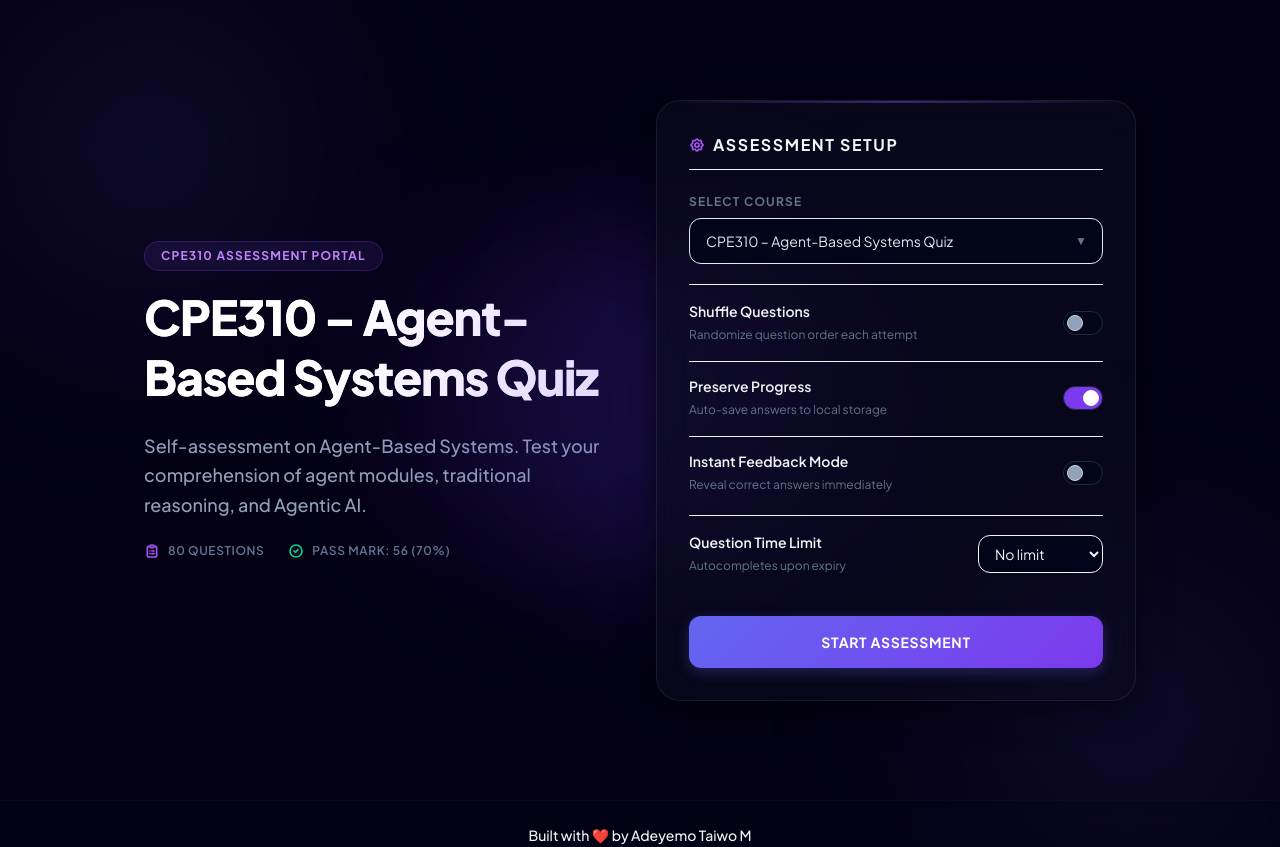
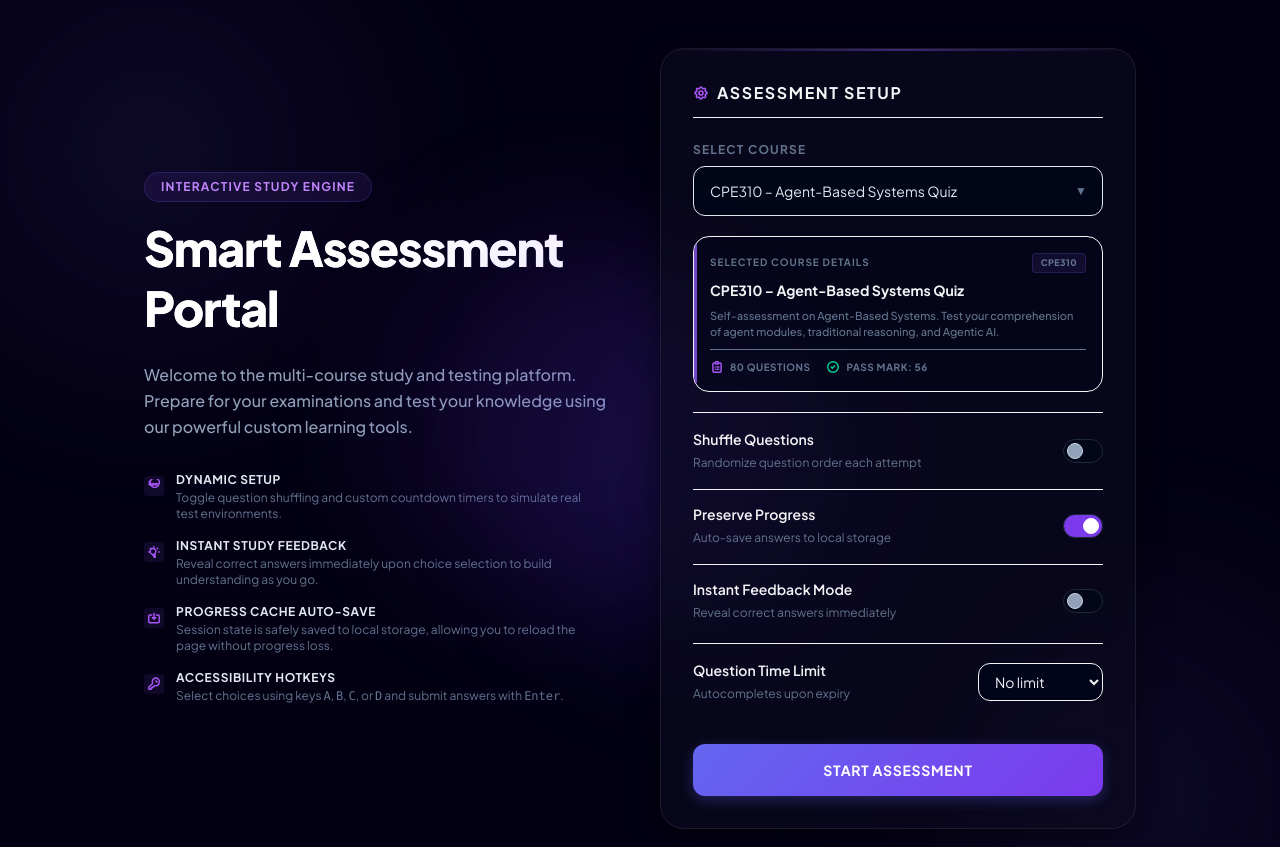
Before and after one commit to adeyemo-taiwo-m/ATM-QUIZ, a Next.js app: page / in a window 1280 px wide. Shown: the top 847 px of the page. Built offline with nearby package versions, Linux system fonts and the light colour scheme.

Commit message:
Redesign onboarding left side to general Smart Assessment Portal welcome and list features, nesting selected course metadata inside settings card

```diff
--- a/src/components/QuizShell.tsx
+++ b/src/components/QuizShell.tsx
@@ -250,29 +250,59 @@ export default function QuizShell({ courses }: { courses: CourseOption[] }) {
         <div className="absolute top-1/4 left-1/4 w-96 h-96 rounded-full bg-brand-600/10 blur-3xl pointer-events-none" />
         <div className="absolute bottom-1/4 right-1/4 w-96 h-96 rounded-full bg-indigo-600/10 blur-3xl pointer-events-none" />
 
-        <div className="w-full grid grid-cols-1 lg:grid-cols-12 gap-8 items-center">
-          {/* Left Column: Course Intro (6 cols) */}
+        <div className="w-full grid grid-cols-1 lg:grid-cols-12 gap-10 items-center">
+          {/* Left Column: Assessment Portal General Features (6 cols) */}
           <div className="lg:col-span-6 space-y-6 text-center lg:text-left">
             <div>
               <span className="inline-flex rounded-full bg-brand-500/10 border border-brand-500/20 px-4 py-1.5 text-xs font-bold uppercase tracking-widest text-brand-300 mb-4">
-                {meta.course} Assessment Portal
+                Interactive Study Engine
               </span>
               <h1 className="text-4xl md:text-5xl font-extrabold leading-tight text-white tracking-tight bg-gradient-to-r from-white via-slate-100 to-indigo-300 bg-clip-text text-transparent">
-                {meta.title}
+                Smart Assessment Portal
               </h1>
             </div>
-            <p className="text-slate-400 text-base md:text-lg leading-relaxed max-w-xl mx-auto lg:mx-0 font-medium">
-              {activeCourse.description}
+            <p className="text-slate-400 text-sm md:text-base leading-relaxed max-w-xl mx-auto lg:mx-0 font-medium">
+              Welcome to the multi-course study and testing platform. Prepare for your examinations and test your knowledge using our powerful custom learning tools.
             </p>
-            <div className="hidden lg:flex items-center gap-6 text-xs text-slate-500 font-semibold uppercase tracking-wider">
-              <span className="flex items-center gap-2">
-                <svg className="w-4 h-4 text-brand-400" fill="none" stroke="currentColor" viewBox="0 0 24 24"><path strokeLinecap="round" strokeLinejoin="round" strokeWidth="2.5" d="M9 5H7a2 2 0 00-2 2v12a2 2 0 002 2h10a2 2 0 002-2V7a2 2 0 00-2-2h-2M9 5a2 2 0 002 2h2a2 2 0 002-2M9 5a2 2 0 012-2h2a2 2 0 012 2m-3 7h3m-3 4h3m-6-4h.01M9 16h.01"></path></svg>
-                {meta.totalQuestions} Questions
-              </span>
-              <span className="flex items-center gap-2">
-                <svg className="w-4 h-4 text-emerald-400" fill="none" stroke="currentColor" viewBox="0 0 24 24"><path strokeLinecap="round" strokeLinejoin="round" strokeWidth="2.5" d="M9 12l2 2 4-4m6 2a9 9 0 11-18 0 9 9 0 0118 0z"></path></svg>
-                Pass Mark: {meta.passMark} ({Math.round((meta.passMark / meta.totalQuestions) * 100)}%)
-              </span>
+
+            {/* Features Listing */}
+            <div className="space-y-4 pt-2 text-left max-w-md mx-auto lg:mx-0">
+              <div className="flex items-start gap-3">
+                <div className="flex h-5 w-5 shrink-0 items-center justify-center rounded bg-brand-500/10 text-brand-400 mt-1">
+                  <svg className="w-3.5 h-3.5" fill="none" stroke="currentColor" viewBox="0 0 24 24"><path strokeLinecap="round" strokeLinejoin="round" strokeWidth="2.5" d="M4 4v5h.582m15.356 2A8.001 8.001 0 1121.21 8H18.2M7 9a1.5 1.5 0 11-3 0 1.5 1.5 0 013 0zm5 0a1.5 1.5 0 11-3 0 1.5 1.5 0 013 0zm5 0a1.5 1.5 0 11-3 0 1.5 1.5 0 013 0z"></path></svg>
+                </div>
+                <div>
+                  <h4 className="text-xs font-bold uppercase tracking-wider text-slate-200">Dynamic Setup</h4>
+                  <p className="text-xs text-slate-500 mt-0.5">Toggle question shuffling and custom countdown timers to simulate real test environments.</p>
+                </div>
+              </div>
+              <div className="flex items-start gap-3">
+                <div className="flex h-5 w-5 shrink-0 items-center justify-center rounded bg-brand-500/10 text-brand-400 mt-1">
+                  <svg className="w-3.5 h-3.5" fill="none" stroke="currentColor" viewBox="0 0 24 24"><path strokeLinecap="round" strokeLinejoin="round" strokeWidth="2.5" d="M9.663 17h4.673M12 3v1m6.364 1.636l-.707.707M21 12h-1M4 12H3m3.343-5.657l-.707-.707m2.828 9.9a5 5 0 113.536 0V21h2v-2.238a5.002 5.002 0 01-.012-.008z"></path></svg>
+                </div>
+                <div>
+                  <h4 className="text-xs font-bold uppercase tracking-wider text-slate-200">Instant Study Feedback</h4>
+                  <p className="text-xs text-slate-500 mt-0.5">Reveal correct answers immediately upon choice selection to build understanding as you go.</p>
+                </div>
+              </div>
+              <div className="flex items-start gap-3">
+                <div className="flex h-5 w-5 shrink-0 items-center justify-center rounded bg-brand-500/10 text-brand-400 mt-1">
+                  <svg className="w-3.5 h-3.5" fill="none" stroke="currentColor" viewBox="0 0 24 24"><path strokeLinecap="round" strokeLinejoin="round" strokeWidth="2.5" d="M8 7H5a2 2 0 00-2 2v9a2 2 0 002 2h14a2 2 0 002-2V9a2 2 0 00-2-2h-3m-1 4l-3 3m0 0l-3-3m3 3V4"></path></svg>
+                </div>
+                <div>
+                  <h4 className="text-xs font-bold uppercase tracking-wider text-slate-200">Progress Cache Auto-Save</h4>
+                  <p className="text-xs text-slate-500 mt-0.5">Session state is safely saved to local storage, allowing you to reload the page without progress loss.</p>
+                </div>
+              </div>
+              <div className="flex items-start gap-3">
+                <div className="flex h-5 w-5 shrink-0 items-center justify-center rounded bg-brand-500/10 text-brand-400 mt-1">
+                  <svg className="w-3.5 h-3.5" fill="none" stroke="currentColor" viewBox="0 0 24 24"><path strokeLinecap="round" strokeLinejoin="round" strokeWidth="2.5" d="M15 7a2 2 0 012 2m4 0a6 6 0 01-7.743 5.743L11 17H9v2H7v2H4a1 1 0 01-1-1v-2.586l6.828-6.828A6 6 0 1121 9z"></path></svg>
+                </div>
+                <div>
+                  <h4 className="text-xs font-bold uppercase tracking-wider text-slate-200">Accessibility Hotkeys</h4>
+                  <p className="text-xs text-slate-500 mt-0.5">Select choices using keys <code className="text-brand-350">A</code>, <code className="text-brand-350">B</code>, <code className="text-brand-350">C</code>, or <code className="text-brand-350">D</code> and submit answers with <code className="text-brand-350">Enter</code>.</p>
+                </div>
+              </div>
             </div>
           </div>
 
@@ -304,7 +334,7 @@ export default function QuizShell({ courses }: { courses: CourseOption[] }) {
                           setAnswers(Array(targetCourse.data.questions.length).fill(-1));
                         }
                       }}
-                      className="w-full bg-slate-950/80 border border-slate-850 rounded-xl px-4 py-3 text-xs md:text-sm text-slate-200 focus:outline-none focus:border-brand-500 cursor-pointer appearance-none animate-none"
+                      className="w-full bg-slate-950/80 border border-slate-850 rounded-xl px-4 py-3.5 text-xs md:text-sm text-slate-200 focus:outline-none focus:border-brand-500 cursor-pointer appearance-none animate-none"
                     >
                       {courses.map((course) => (
                         <option key={course.id} value={course.id}>
@@ -315,6 +345,33 @@ export default function QuizShell({ courses }: { courses: CourseOption[] }) {
                     <div className="pointer-events-none absolute inset-y-0 right-0 flex items-center px-4 text-slate-500 text-xs">
                       ▼
                     </div>
+                  </div>
+                </div>
+
+                {/* Selected Course Metadata Sub-Card */}
+                <div className="bg-slate-950/45 border border-slate-850/80 rounded-2xl p-4 space-y-2 relative overflow-hidden transition-all duration-300">
+                  <div className="absolute top-0 left-0 bottom-0 w-[3px] bg-brand-500/80" />
+                  <div className="flex justify-between items-center text-[10px] font-bold text-slate-500">
+                    <span className="uppercase tracking-widest">Selected Course details</span>
+                    <span className="text-brand-350 bg-brand-500/10 border border-brand-500/20 px-2 py-0.5 rounded text-[9px] uppercase tracking-wider font-extrabold">
+                      {meta.course}
+                    </span>
+                  </div>
+                  <p className="text-xs md:text-sm font-bold text-slate-205 leading-snug">
+                    {meta.title}
+                  </p>
+                  <p className="text-[11px] text-slate-500 leading-normal font-medium">
+                    {activeCourse.description}
+                  </p>
+                  <div className="flex gap-4 pt-2.5 text-[10px] text-slate-500 uppercase tracking-wider font-bold border-t border-slate-850/50">
+                    <span className="flex items-center gap-1.5">
+                      <svg className="w-3.5 h-3.5 text-brand-400" fill="none" stroke="currentColor" viewBox="0 0 24 24"><path strokeLinecap="round" strokeLinejoin="round" strokeWidth="2.5" d="M9 5H7a2 2 0 00-2 2v12a2 2 0 002 2h10a2 2 0 002-2V7a2 2 0 00-2-2h-2M9 5a2 2 0 002 2h2a2 2 0 002-2M9 5a2 2 0 012-2h2a2 2 0 012 2m-3 7h3m-3 4h3m-6-4h.01M9 16h.01"></path></svg>
+                      {meta.totalQuestions} Questions
+                    </span>
+                    <span className="flex items-center gap-1.5">
+                      <svg className="w-3.5 h-3.5 text-emerald-400" fill="none" stroke="currentColor" viewBox="0 0 24 24"><path strokeLinecap="round" strokeLinejoin="round" strokeWidth="2.5" d="M9 12l2 2 4-4m6 2a9 9 0 11-18 0 9 9 0 0118 0z"></path></svg>
+                      Pass mark: {meta.passMark}
+                    </span>
                   </div>
                 </div>
 
@@ -402,10 +459,6 @@ export default function QuizShell({ courses }: { courses: CourseOption[] }) {
                 >
                   Start Assessment
                 </button>
-                <div className="flex justify-between w-full text-[10px] text-slate-550 uppercase tracking-widest font-semibold px-1 lg:hidden">
-                  <span>{meta.totalQuestions} Questions</span>
-                  <span>Pass: {meta.passMark}</span>
-                </div>
               </div>
             </div>
           </div>
```
